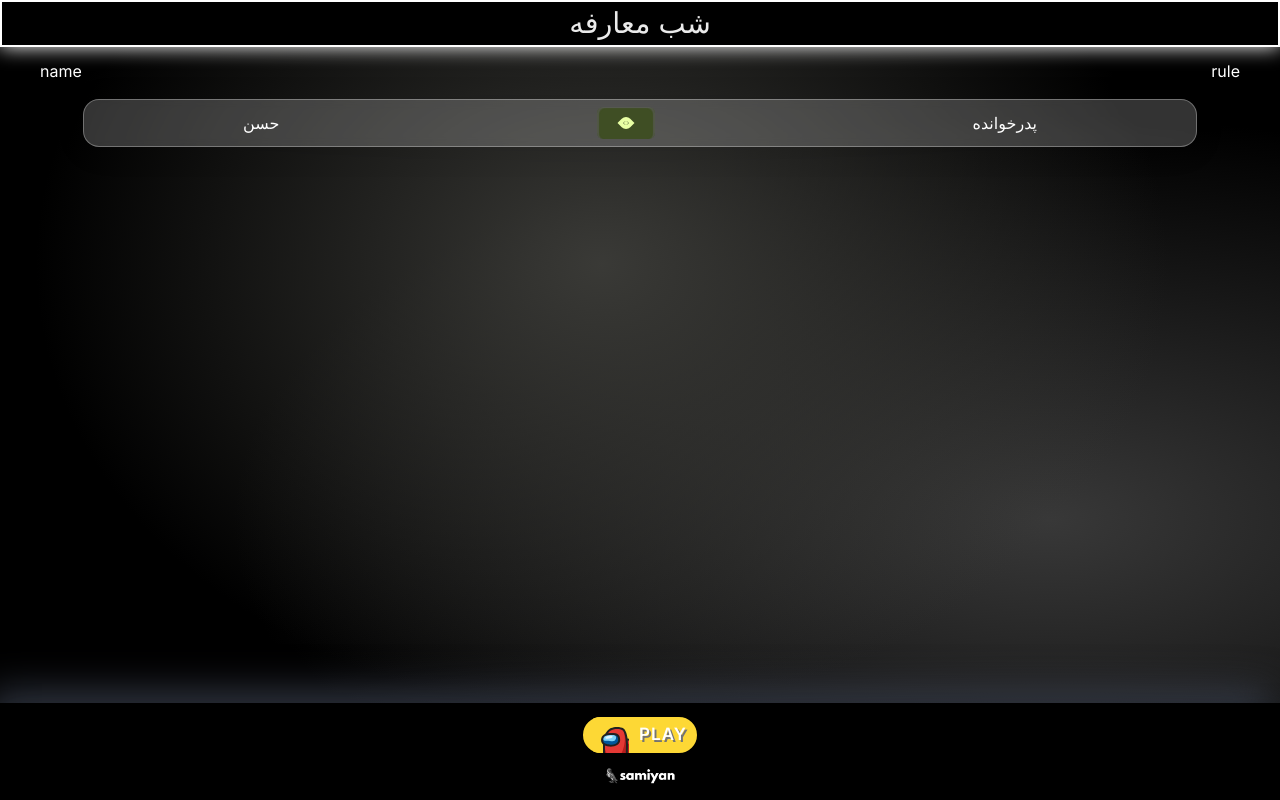
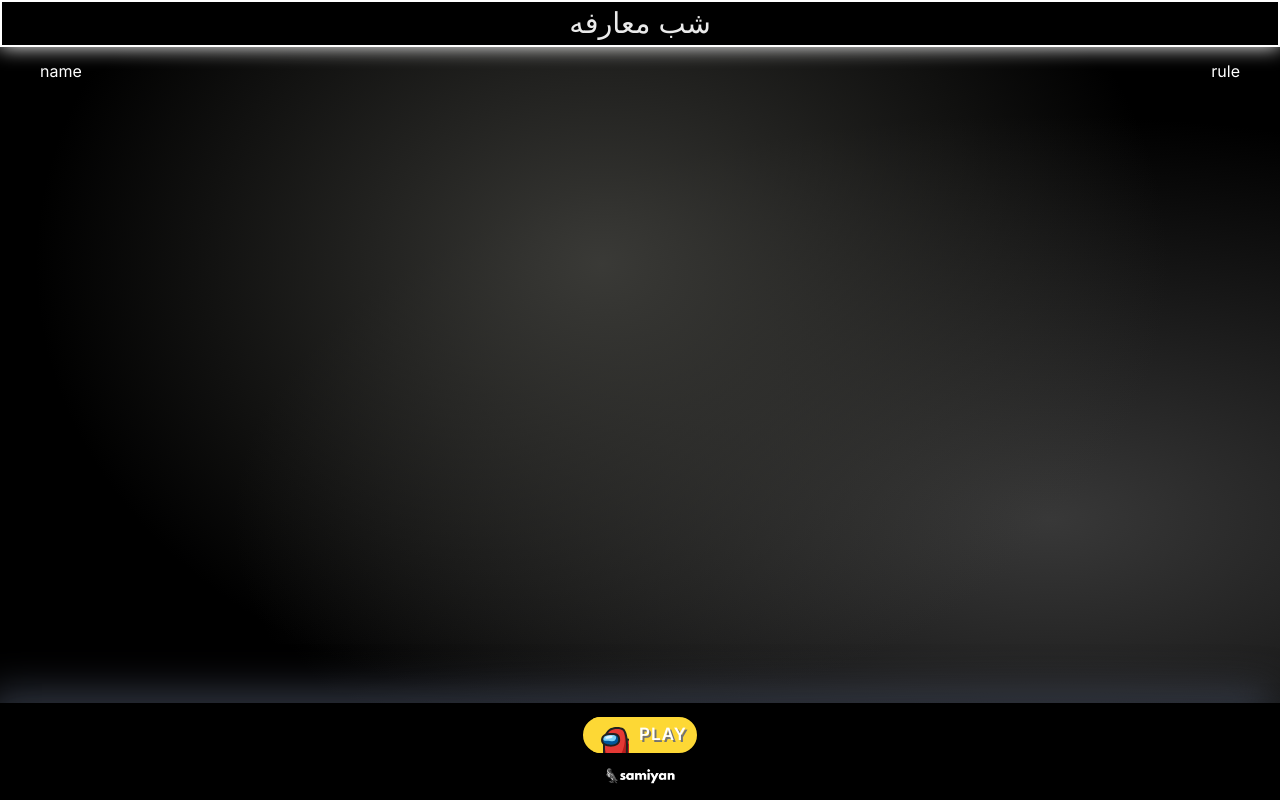
Before and after one commit to Samiyan1/mafia-game, a Next.js app: page /stepTwo/1/moarefe in a window 1280 px wide. Built offline with nearby package versions, Linux system fonts and the light colour scheme.

Commit message:
debug shuffle

```diff
--- a/app/stepTwo/[senarioName]/moarefe/page.tsx
+++ b/app/stepTwo/[senarioName]/moarefe/page.tsx
@@ -2,10 +2,14 @@
 import Image from 'next/image';
 import './moarefe.css';
 import Link from 'next/link';
+import { useDispatch, useSelector } from 'react-redux';
+import { setFinalList } from '@/app/redux/reducers/ruleAndplayers';
 
 function Page() {
+  const selectorFinalList = useSelector(setFinalList);
+  const finalListState = selectorFinalList.payload.ruleAndPlayersSlice.finalList;
 
-
+  console.log(finalListState)
   return (
     <main className='h-screen'>
       <header className='bg-black sticky top-0 z-30 w-full flex flex-col items-center'>
@@ -18,15 +22,18 @@ function Page() {
         <p >rule</p>
       </div>
       <div className='flex flex-col items-center justify-center flex-wrap mx-3'>
-        <div className='w-[87vw] h-[6vh] bg-slate-700  mt-4 flex justify-around items-center card-glass'>
-          <p className='text-white'>حسن</p>
-          {/* <Link href={href={`./stepTwo/${item.title}`} > */}
-          <button className='btn-show h-19'>
-            <span ></span>
-          </button>
-          {/* </Link> */}
-          <p className='text-white '>پدرخوانده</p>
-        </div>
+        {finalListState && finalListState.map((item: any, index: number) => {
+          return (
+            <div  key={index} className='w-[87vw] h-[6vh] bg-slate-700  mt-4 flex justify-around items-center card-glass'>
+              <p className='text-white'>{item.playerName}</p>
+              {/* <Link href={href={`./stepTwo/${item.title}`} > */}
+              <button className='btn-show h-19'>
+                <span ></span>
+              </button>
+              {/* </Link> */}
+              <p className='text-white '>{item.ruleName}</p>
+            </div>)
+        })}
       </div>
       <footer className='bg-black w-full fixed bottom-0 flex flex-col items-center'>
         <button className=' btn-play my-3'>
--- a/app/stepTwo/[senarioName]/stepThree.css
+++ b/app/stepTwo/[senarioName]/stepThree.css
@@ -5,10 +5,10 @@
 }
 
 .checkbox-wrapper-16 .checkbox-input {
-  clip: rect(0 0 0 0);
+ clip: rect(0 0 0 0);
   -webkit-clip-path: inset(100%);
   clip-path: inset(100%);
-  height: 1px;
+height: 1px;
   overflow: hidden;
   position: absolute;
   white-space: nowrap;
```
Also changed, not shown: app/stepTwo/[senarioName]/page.tsx (+15 -9 lines).
